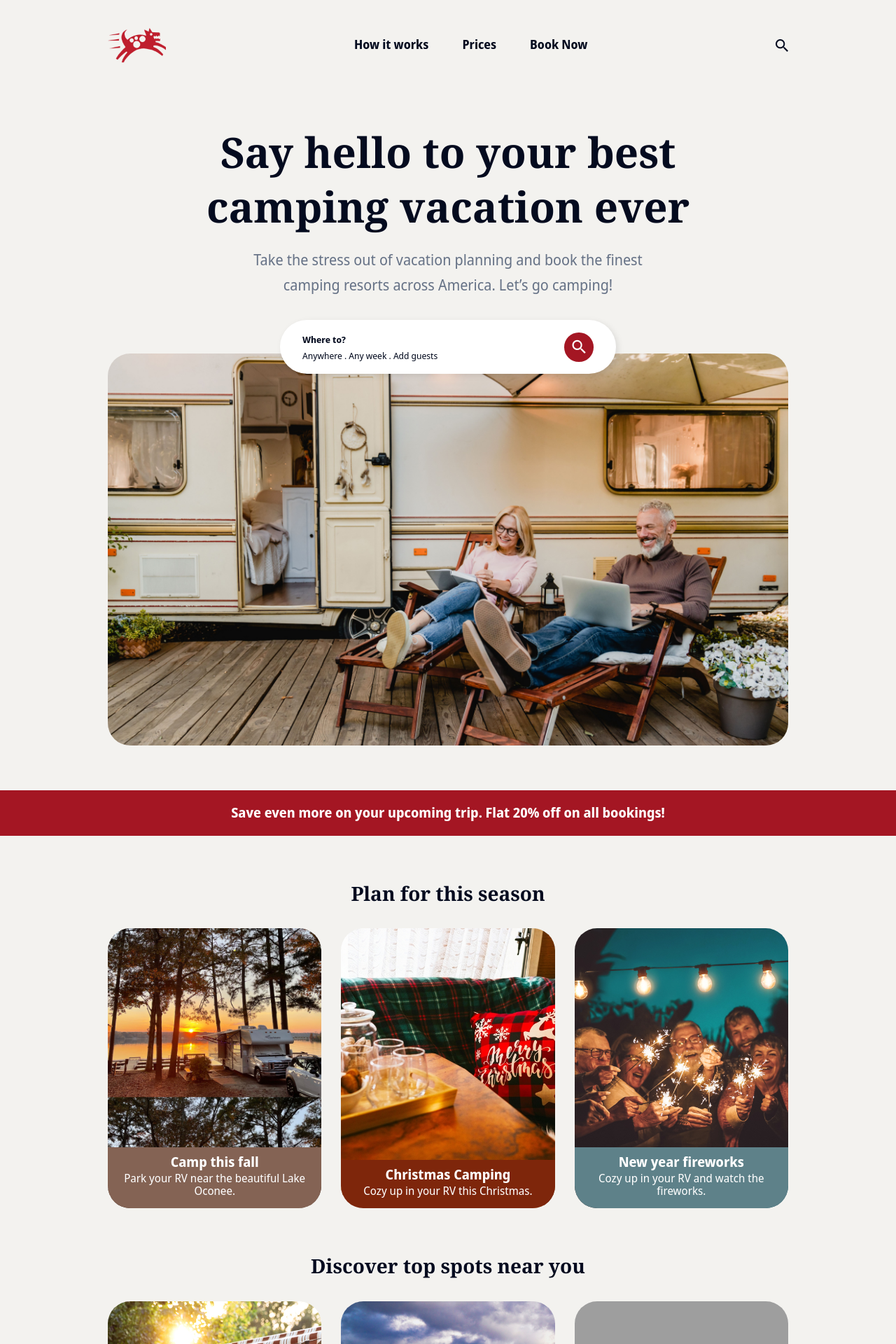
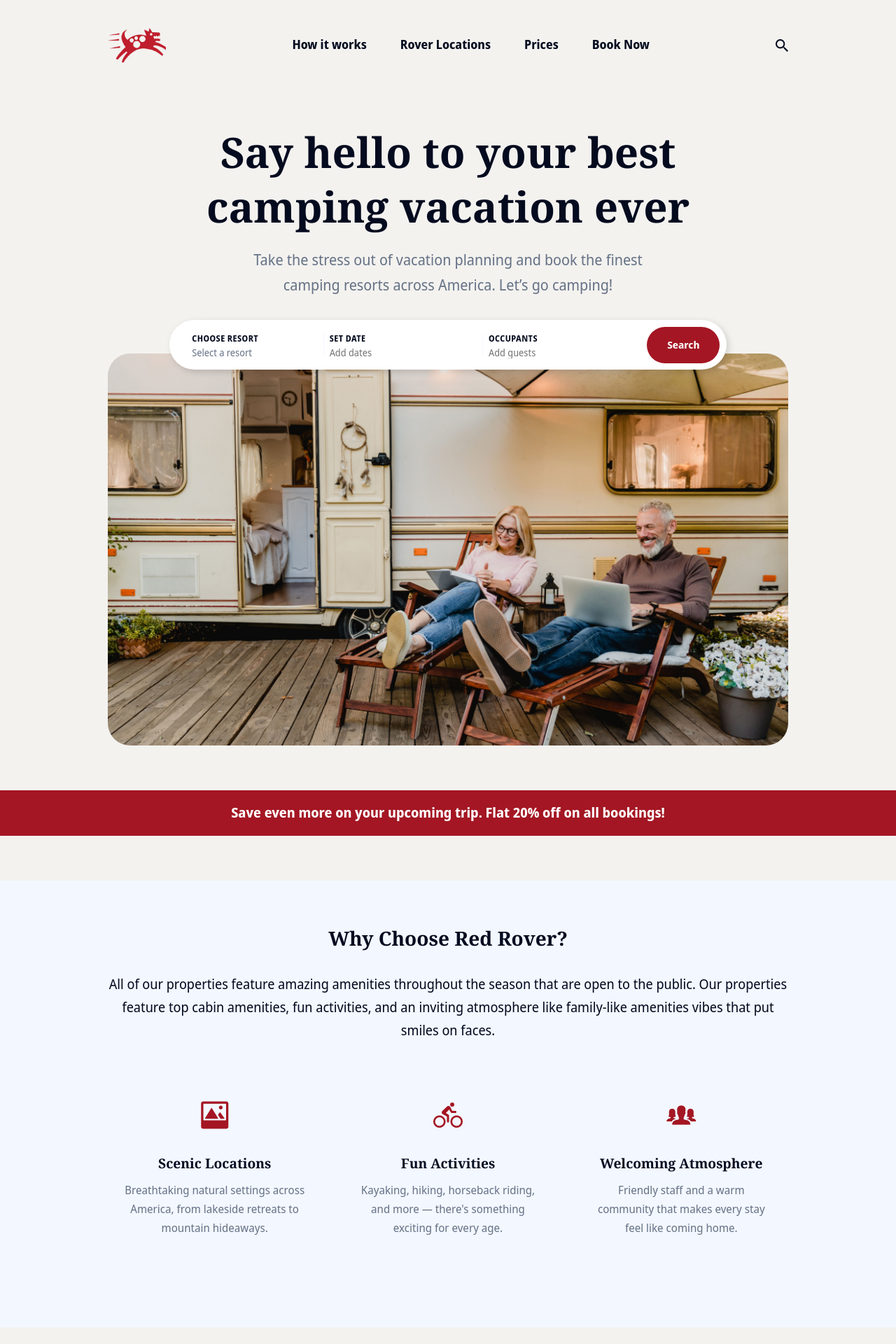
Before and after one commit to TridentMarketing/RedRoverWebsite, a Jekyll site: the page built from index.html, in a window 1280 px wide. Shown: the top 1920 px of the page at 70% size. Built offline with Jekyll 4.4.1, drawn with Linux system fonts in a browser that asks for light colours; nearby versions of some CDN libraries; some of the changed text lies outside the part shown; grey boxes are pictures that could not be loaded.

Commit message:
red rover
changes done

```diff
--- a/_data/settings.yml
+++ b/_data/settings.yml
@@ -14,6 +14,8 @@
     #   url: '/'
     - title: 'How it works'
       url: '/how-it-works/'
+    - title: 'Rover Locations'
+      url: '/rover-locations/'
     - title: 'Prices'
       url: '/prices/'
     - title: 'Book Now'
--- /dev/null
+++ b/_includes/section-cta.html
@@ -0,0 +1,11 @@
+<section class="cta-section">
+  <div class="container">
+    <div class="row">
+      <div class="col col-12">
+        <h2 class="cta-section__title">Ready to Start Your Adventure?</h2>
+        <p class="cta-section__subtitle">Book your camping adventure at one of our top destinations. Book Red Rover Today!</p>
+        <a href="/book-now/" class="cta-section__button">Book Now</a>
+      </div>
+    </div>
+  </div>
+</section>
--- a/_includes/section-hero.html
+++ b/_includes/section-hero.html
@@ -18,16 +18,32 @@
       <div class="col col-12">
         <div class="hero-bg" style="background-image: url({{'/images/hero.jpg' | relative_url}})">
           <div class="search-container">
-            <div class="search-box">
-              <div class="search-text">
-                <span class="search-title">Where to?</span>
-                <div>
-                  <span class="search-filters">Anywhere . Any week . Add guests</span>
-                </div>
+            <div class="search-bar">
+              <div class="search-bar__field">
+                <label class="search-bar__label">Choose Resort</label>
+                <select class="search-bar__input">
+                  <option value="">Select a resort</option>
+                  <option>North Shore Landing</option>
+                  <option>Thousand Trails Resort</option>
+                  <option>Rocky Park Ranch Resort</option>
+                  <option>Hidden Bluffs Resort</option>
+                  <option>Hare Lake Resort</option>
+                  <option>St. Croix River Resort</option>
+                  <option>Southwest Shadow Resort</option>
+                  <option>Cedar Lake Resort</option>
+                </select>
               </div>
-              <div class="search-icon">
-                <i class="nav__icon icon__search ion ion-md-search"></i>
+              <div class="search-bar__divider"></div>
+              <div class="search-bar__field">
+                <label class="search-bar__label">Set Date</label>
+                <input class="search-bar__input" type="text" placeholder="Add dates">
               </div>
+              <div class="search-bar__divider"></div>
+              <div class="search-bar__field">
+                <label class="search-bar__label">Occupants</label>
+                <input class="search-bar__input" type="text" placeholder="Add guests">
+              </div>
+              <a href="/book-now/" class="search-bar__button">Search</a>
             </div>
           </div>
         </div>
--- /dev/null
+++ b/_includes/section-meet-robert.html
@@ -0,0 +1,16 @@
+<section class="meet-section">
+  <div class="container">
+    <div class="row meet-section__row">
+      <div class="col col-5">
+        <img class="meet-section__photo" src="{{'/images/robert-bouse.jpg' | relative_url}}" alt="Robert Bouse">
+      </div>
+      <div class="col col-7">
+        <h2>About Red Rover Camping</h2>
+        <p>Red Rover Camping is guided by the experience and leadership of Robert Bouse, a longtime leader in the outdoor hospitality industry with more than 40 years of campground and resort management experience.</p>
+        <p>Working alongside resort operations teams, Robert helps oversee the management of Red Rover Camping properties, focusing on delivering exceptional guest service, well-maintained resorts, and memorable outdoor experiences for campers and RV travelers. His hands-on approach ensures that each resort operates at the highest standards while creating welcoming destinations where families can relax, explore, and enjoy the camping lifestyle.</p>
+        <p>Robert's decades of experience with leading organizations across the campground industry help shape the Red Rover vision: great resorts, great service, and unforgettable camping experiences.</p>
+        <a href="/about/" class="rr-btn">Learn More About Robert</a>
+      </div>
+    </div>
+  </div>
+</section>
--- /dev/null
+++ b/_includes/section-resorts.html
@@ -0,0 +1,94 @@
+<section class="resorts-section">
+  <div class="container">
+    <div class="row">
+      <div class="col col-12">
+        <h2>Explore Our Resorts</h2>
+        <p class="text-center">Book your camping adventure at one of our top destinations.</p>
+      </div>
+    </div>
+    <div class="row">
+      <div class="col col-3">
+        <div class="resort-card">
+          <div class="resort-card__image" style="background-image: url({{'/images/nsl-lake-oconee.jpg' | relative_url}})"></div>
+          <div class="resort-card__body">
+            <h4 class="resort-card__name">North Shore Landing</h4>
+            <p class="resort-card__location">Lake Oconee, GA</p>
+            <a href="/rover-locations/" class="resort-card__button">View Resort</a>
+          </div>
+        </div>
+      </div>
+      <div class="col col-3">
+        <div class="resort-card">
+          <div class="resort-card__image" style="background-image: url({{'/images/stock-1.jpg' | relative_url}})"></div>
+          <div class="resort-card__body">
+            <h4 class="resort-card__name">Thousand Trails Resort</h4>
+            <p class="resort-card__location">Pinehurst, NC</p>
+            <a href="/rover-locations/" class="resort-card__button">View Resort</a>
+          </div>
+        </div>
+      </div>
+      <div class="col col-3">
+        <div class="resort-card">
+          <div class="resort-card__image" style="background-image: url({{'/images/stock-2.jpg' | relative_url}})"></div>
+          <div class="resort-card__body">
+            <h4 class="resort-card__name">Rocky Park Ranch Resort</h4>
+            <p class="resort-card__location">Estes Park, CO</p>
+            <a href="/rover-locations/" class="resort-card__button">View Resort</a>
+          </div>
+        </div>
+      </div>
+      <div class="col col-3">
+        <div class="resort-card">
+          <div class="resort-card__image" style="background-image: url({{'/images/stock-3.jpg' | relative_url}})"></div>
+          <div class="resort-card__body">
+            <h4 class="resort-card__name">Hidden Bluffs Resort</h4>
+            <p class="resort-card__location">Ozark, MO</p>
+            <a href="/rover-locations/" class="resort-card__button">View Resort</a>
+          </div>
+        </div>
+      </div>
+    </div>
+    <div class="row">
+      <div class="col col-3">
+        <div class="resort-card">
+          <div class="resort-card__image" style="background-image: url({{'/images/stock-4.jpg' | relative_url}})"></div>
+          <div class="resort-card__body">
+            <h4 class="resort-card__name">Hare Lake Resort</h4>
+            <p class="resort-card__location">Hayward, WI</p>
+            <a href="/rover-locations/" class="resort-card__button">View Resort</a>
+          </div>
+        </div>
+      </div>
+      <div class="col col-3">
+        <div class="resort-card">
+          <div class="resort-card__image" style="background-image: url({{'/images/stock-5.jpg' | relative_url}})"></div>
+          <div class="resort-card__body">
+            <h4 class="resort-card__name">St. Croix River Resort</h4>
+            <p class="resort-card__location">Taylors Falls, MN</p>
+            <a href="/rover-locations/" class="resort-card__button">View Resort</a>
+          </div>
+        </div>
+      </div>
+      <div class="col col-3">
+        <div class="resort-card">
+          <div class="resort-card__image" style="background-image: url({{'/images/stock-6.jpg' | relative_url}})"></div>
+          <div class="resort-card__body">
+            <h4 class="resort-card__name">Southwest Shadow Resort</h4>
+            <p class="resort-card__location">Sedona, AZ</p>
+            <a href="/rover-locations/" class="resort-card__button">View Resort</a>
+          </div>
+        </div>
+      </div>
+      <div class="col col-3">
+        <div class="resort-card">
+          <div class="resort-card__image" style="background-image: url({{'/images/stock-7.jpg' | relative_url}})"></div>
+          <div class="resort-card__body">
+            <h4 class="resort-card__name">Cedar Lake Resort</h4>
+            <p class="resort-card__location">Boulder Junction, WI</p>
+            <a href="/rover-locations/" class="resort-card__button">View Resort</a>
+          </div>
+        </div>
+      </div>
+    </div>
+  </div>
+</section>
--- /dev/null
+++ b/_includes/section-why-red-rover.html
@@ -0,0 +1,33 @@
+<section class="why-section">
+  <div class="container">
+    <div class="row">
+      <div class="col col-12">
+        <h2>Why Choose Red Rover?</h2>
+        <p class="text-center">All of our properties feature amazing amenities throughout the season that are open to the public. Our properties feature top cabin amenities, fun activities, and an inviting atmosphere like family-like amenities vibes that put smiles on faces.</p>
+      </div>
+    </div>
+    <div class="row">
+      <div class="col col-4">
+        <div class="why-card">
+          <div class="why-card__icon"><i class="ion ion-ios-image"></i></div>
+          <h3 class="why-card__title">Scenic Locations</h3>
+          <p class="why-card__text">Breathtaking natural settings across America, from lakeside retreats to mountain hideaways.</p>
+        </div>
+      </div>
+      <div class="col col-4">
+        <div class="why-card">
+          <div class="why-card__icon"><i class="ion ion-ios-bicycle"></i></div>
+          <h3 class="why-card__title">Fun Activities</h3>
+          <p class="why-card__text">Kayaking, hiking, horseback riding, and more — there's something exciting for every age.</p>
+        </div>
+      </div>
+      <div class="col col-4">
+        <div class="why-card">
+          <div class="why-card__icon"><i class="ion ion-ios-people"></i></div>
+          <h3 class="why-card__title">Welcoming Atmosphere</h3>
+          <p class="why-card__text">Friendly staff and a warm community that makes every stay feel like coming home.</p>
+        </div>
+      </div>
+    </div>
+  </div>
+</section>
--- a/_sass/3-modules/_hero.scss
+++ b/_sass/3-modules/_hero.scss
@@ -100,37 +100,92 @@
   display: flex;
   justify-content: center;
   align-items: center;
+}
 
-  .search-box {
+.search-bar {
   background-color: #FFFFFF;
   border-radius: 4rem;
-    padding: 1rem 2rem;
-    box-shadow: 0.187rem 0.187rem 0.625rem rgba(0, 0, 0, 0.1);
-    width: 30rem;
-    line-height: 1.4;
+  padding: 0.6rem 0.6rem 0.6rem 2rem;
+  box-shadow: 0.187rem 0.187rem 0.625rem rgba(0, 0, 0, 0.15);
   display: flex;
-    justify-content: space-between;
   align-items: center;
+  gap: 0;
 
-    .search-title {
-      font-weight: bold;
-      font-size: 0.8rem;
+  &__field {
+    display: flex;
+    flex-direction: column;
+    padding: 0.4rem 1.4rem 0.4rem 0;
+    min-width: 10rem;
   }
 
-    .search-filters {
-      font-size: 0.8rem;
+  &__label {
+    font-weight: 700;
+    font-size: 0.72rem;
+    text-transform: uppercase;
+    letter-spacing: 0.04em;
+    color: var(--dark-blue);
+    margin-bottom: 0.15rem;
   }
 
-    .search-icon {
-      border-radius: 50%;
-      width: 2.6rem;
-      height: 2.6rem;
+  &__input {
+    border: none;
+    outline: none;
+    font-size: 0.85rem;
+    color: var(--text-alt-color);
+    background: transparent;
+    padding: 0;
+    width: 100%;
+    -webkit-appearance: none;
+    appearance: none;
+  }
+
+  &__divider {
+    width: 1px;
+    height: 2rem;
+    background: var(--border-color);
+    margin: 0 0.5rem;
+    flex-shrink: 0;
+  }
+
+  &__button {
+    margin-left: 1rem;
     background: #A41623;
-      display: flex;
-      justify-content: center;
-      align-items: center;
     color: #FFFFFF;
-      font-size: 1.6rem;
+    font-weight: 700;
+    font-size: 0.9rem;
+    border: none;
+    border-radius: 3rem;
+    padding: 0.85rem 1.8rem;
+    cursor: pointer;
+    text-decoration: none;
+    white-space: nowrap;
+    flex-shrink: 0;
+
+    &:hover {
+      background: darken(#A41623, 8%);
+      color: #FFFFFF;
+    }
+  }
+
+  @media only screen and (max-width: $tablet) {
+    flex-direction: column;
+    border-radius: 1.5rem;
+    padding: 1.2rem 1.5rem;
+    width: 90%;
+
+    &__field {
+      width: 100%;
+      padding: 0.5rem 0;
+      border-bottom: 1px solid var(--border-color);
+    }
+
+    &__divider { display: none; }
+
+    &__button {
+      margin-left: 0;
+      margin-top: 1rem;
+      width: 100%;
+      text-align: center;
     }
   }
 }
--- a/_sass/3-modules/_sections.scss
+++ b/_sass/3-modules/_sections.scss
@@ -477,3 +477,148 @@
   font-size: 1.2rem;
   font-weight: 600;
 }
+
+/* ---- Why Red Rover ---- */
+.why-section {
+  padding: 4rem 0;
+  background: var(--background-alt-color);
+  margin-bottom: 4rem;
+}
+
+.why-card {
+  text-align: center;
+  padding: 2rem 1.5rem;
+
+  &__icon {
+    font-size: 3rem;
+    color: #A41623;
+    margin-bottom: 1rem;
+  }
+
+  &__title {
+    font-size: 1.2rem;
+    margin-bottom: 0.75rem;
+  }
+
+  &__text {
+    font-size: 1rem;
+    color: var(--text-alt-color);
+  }
+}
+
+/* ---- Explore Our Resorts ---- */
+.resorts-section {
+  padding: 3rem 0 4rem;
+  margin-bottom: 2rem;
+}
+
+.resort-card {
+  border-radius: $global-radius;
+  overflow: hidden;
+  box-shadow: 0 2px 12px rgba(0,0,0,0.08);
+  margin-bottom: 1.5rem;
+  background: var(--white);
+
+  &__image {
+    height: 12rem;
+    background-size: cover;
+    background-position: center;
+  }
+
+  &__body {
+    padding: 1rem 1.2rem 1.2rem;
+  }
+
+  &__name {
+    font-size: 1rem;
+    margin: 0 0 0.25rem;
+  }
+
+  &__location {
+    font-size: 0.85rem;
+    color: var(--text-alt-color);
+    margin: 0 0 0.85rem;
+  }
+
+  &__button {
+    display: inline-block;
+    background: #A41623;
+    color: #FFFFFF;
+    font-size: 0.85rem;
+    font-weight: 600;
+    padding: 0.5rem 1.2rem;
+    border-radius: 2rem;
+    text-decoration: none;
+
+    &:hover {
+      background: darken(#A41623, 8%);
+      color: #FFFFFF;
+    }
+  }
+}
+
+/* ---- Meet Robert ---- */
+.meet-section {
+  padding: 4rem 0;
+  margin-bottom: 2rem;
+
+  &__row {
+    align-items: center;
+  }
+
+  &__photo {
+    width: 100%;
+    border-radius: $global-radius;
+    object-fit: cover;
+  }
+}
+
+/* ---- CTA ---- */
+.cta-section {
+  padding: 4rem 2rem;
+  background: #A41623;
+  text-align: center;
+
+  &__title {
+    color: #FFFFFF;
+    margin-bottom: 0.75rem;
+  }
+
+  &__subtitle {
+    color: rgba(255,255,255,0.85);
+    margin-bottom: 2rem;
+  }
+
+  &__button {
+    display: inline-block;
+    background: #FFFFFF;
+    color: #A41623;
+    font-weight: 700;
+    padding: 0.85rem 2.5rem;
+    border-radius: 3rem;
+    text-decoration: none;
+    font-size: 1rem;
+
+    &:hover {
+      background: var(--light-gray);
+      color: #A41623;
+    }
+  }
+}
+
+/* General button */
+.rr-btn {
+  display: inline-block;
+  background: #A41623;
+  color: #FFFFFF;
+  font-weight: 700;
+  padding: 0.85rem 2rem;
+  border-radius: 3rem;
+  text-decoration: none;
+  font-size: 1rem;
+
+  &:hover {
+    background: darken(#A41623, 8%);
+    color: #FFFFFF;
+  }
+}
--- a/index.html
+++ b/index.html
@@ -5,18 +5,10 @@
 
 {% include section-hero.html %}
 
-{% include section-seasonal.html %}
+{% include section-why-red-rover.html %}
 
-{% include section-nearby.html %}
+{% include section-resorts.html %}
 
-{% include section-featured.html %}
+{% include section-meet-robert.html %}
 
-{% include section-activities.html %}
-
-{% include section-subscribe.html %}
-
-{% include section-attractions.html %}
-
-{% include section-events.html %}
-
-{% include section-reviews.html %}
+{% include section-cta.html %}
```
Also changed, not shown: CLAUDE.md (added, +56 -0 lines). Lines whose indentation alone changed are shown as unchanged.
